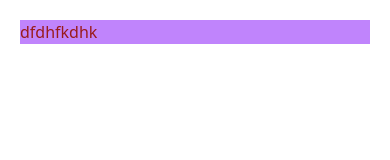
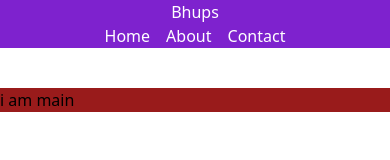
Before and after one commit to bhupendra9211/Tailwind-CSS-Development, a website: page index.html in a window 390 px wide. Drawn offline with Linux system fonts and the light colour scheme.

Commit message:
adding breakpoint

```diff
--- a/index.html
+++ b/index.html
@@ -7,8 +7,23 @@
     <link rel="stylesheet" href="src/output.css">
 </head>
 <body>
-    <div class="m-5 ">
-        <div class="text-red-800 bg-purple-400 ">dfdhfkdhk</div>
-    </div>
+    <nav class="bg-purple-700 text-white flex sm:flex-row flex-col sm:justify-between min-h-10 items-center">
+        <div class="logo sm:mx-0 mx-auto">Bhups</div>
+        <!-- <img class="h-8 rounded-full" src="./pp.png" alt="error loading"> -->
+        <ul class="flex space-x-4 justify-center sm:justify-normal">
+            <li>Home</li>
+            <li>About</li>
+            <li>Contact</li>
+        </ul>
+    </nav>
+    <main>
+        <div class="container mt-10 bg-red-800 sm:bg-purple-700 ">
+            i am main
+        </div>
+    </main>
+
+    <footer>
+
+    </footer>
 </body>
 </html>
```
Also changed, not shown: pp.png (added), src/output.css.
